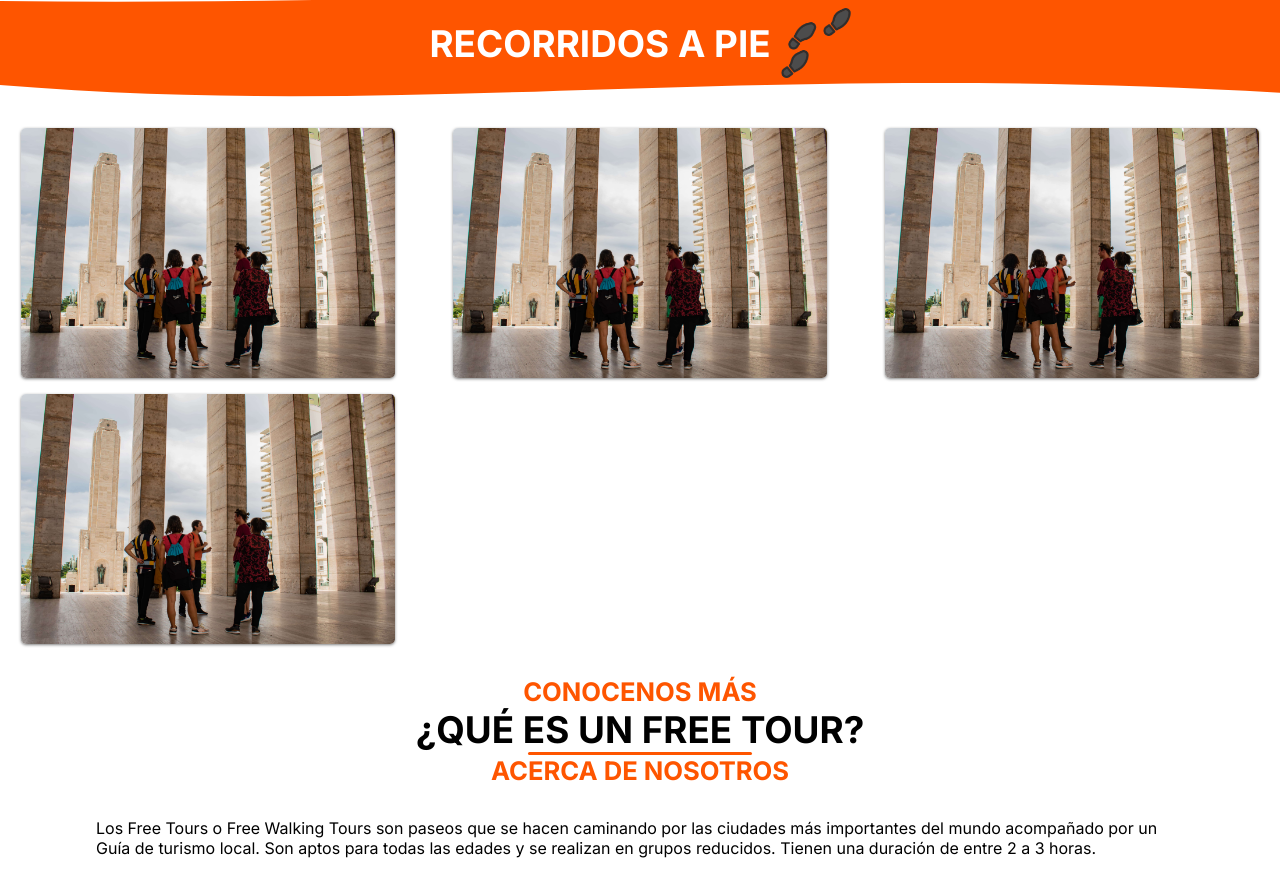
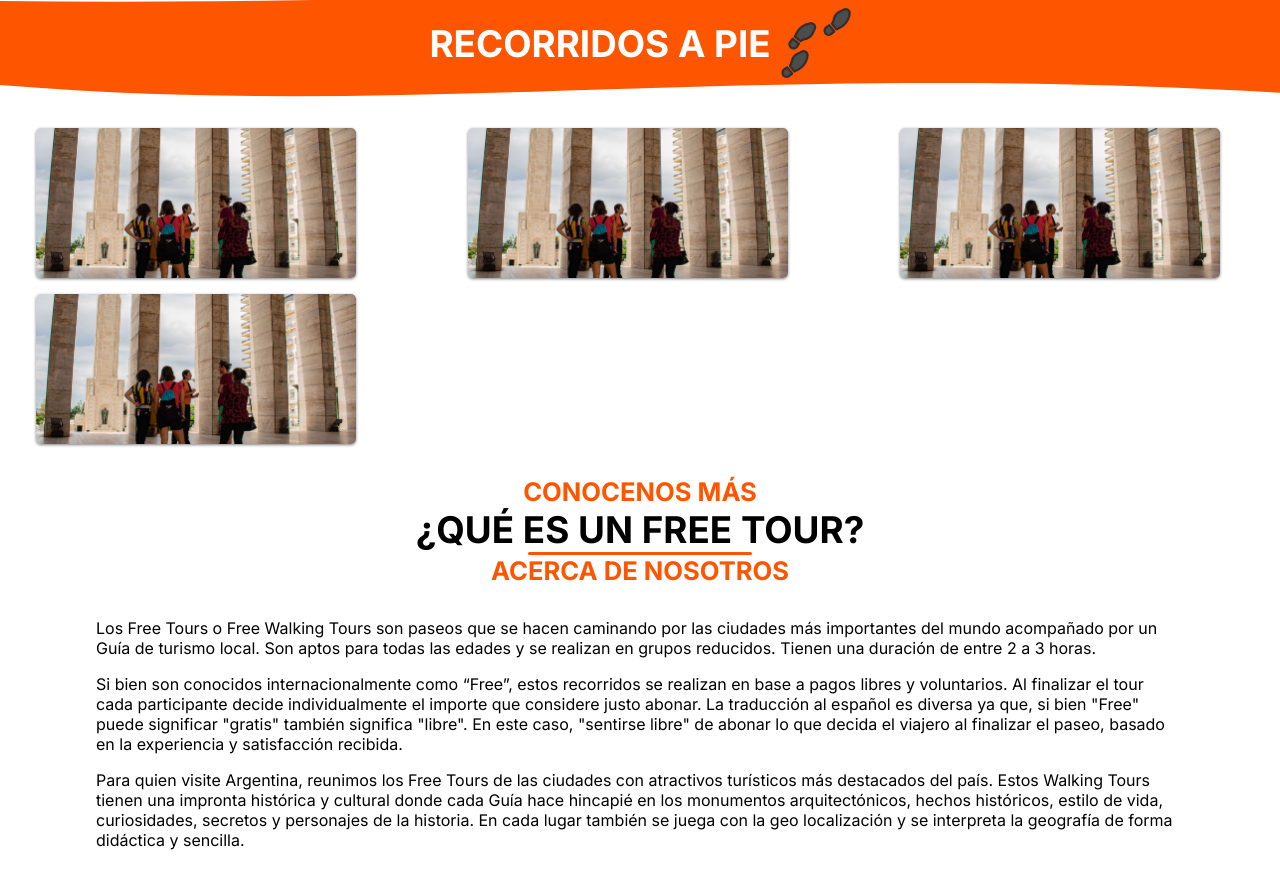
Before and after one commit to GonzaloGuaimas/tourism-blog-website-nextjs, a Next.js app: page / in a window 1280 px wide. Shown: the part 2120-2995 px from the top of the page. Built offline with nearby package versions, Linux system fonts and the light colour scheme.

Commit message:
fix gallery width

```diff
--- a/styles/Home.module.css
+++ b/styles/Home.module.css
@@ -5,6 +5,7 @@
   align-items: center;
   min-height: 100vh;
   overflow-y: hidden;
+  overflow-x: hidden;
 }
 
 /*---------------NAVBAR-----------------------*/
@@ -282,8 +283,10 @@
 }
 
 .Gallery .GalleryElement {
-  /* width: 100%; */
-  height: 250px;
+  width: 320px;
+  align-items: center;
+  margin-right: 1.5rem;
+  height: 150px;
   border-radius: 5px;
   box-shadow: 0px 1px 3px rgba(0, 0, 0, 0.5);
   cursor: pointer;
```
